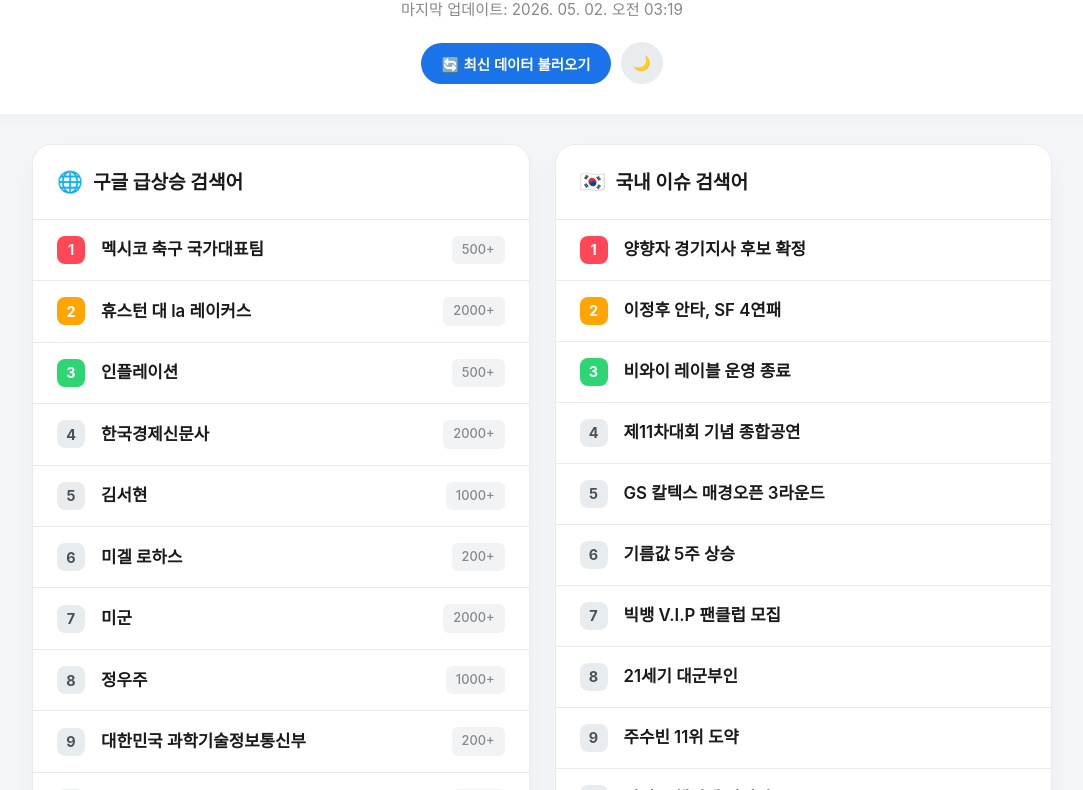
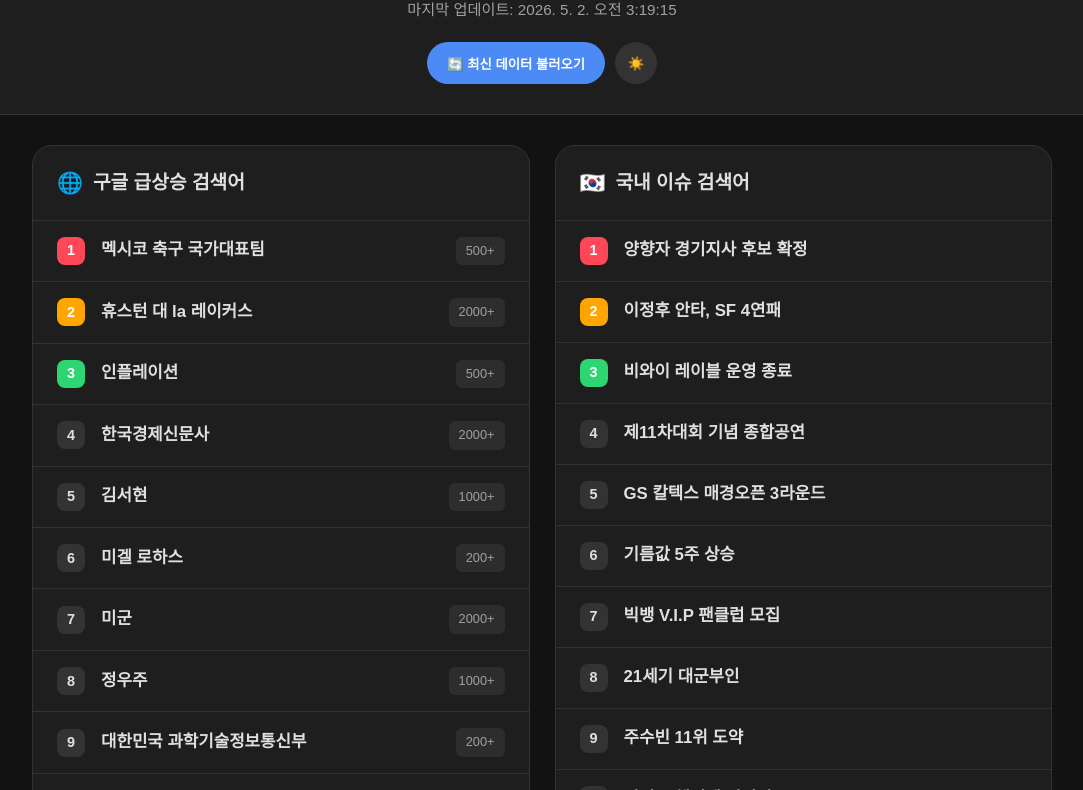
Before and after one commit to kdk0781/Trend, a website: page index.html in a window 1280 px wide. Shown: the part 86-876 px from the top of the page, without its empty margins (98-1181 px from the left). Drawn offline with Linux system fonts and the light colour scheme; a web font is replaced by a local one.

Commit message:
Update index.html

```diff
--- a/index.html
+++ b/index.html
@@ -1,354 +1,155 @@
 <!DOCTYPE html>
-<html lang="ko" data-theme="light">
+<html lang="ko" data-theme="dark">
 <head>
   <meta charset="UTF-8">
   <meta name="viewport" content="width=device-width, initial-scale=1.0, maximum-scale=1.0, user-scalable=no">
   <title>🔥 실시간 트렌드 대시보드</title>
-  <!-- 눈누 웹폰트 (Pretendard) 적용 -->
   <link rel="stylesheet" as="style" crossorigin href="https://cdn.jsdelivr.net/gh/orioncactus/pretendard@v1.3.9/dist/web/variable/pretendardvariable.min.css" />
 
   <style>
-    /* CSS 변수 (라이트/다크 모드 색상 정의) */
+    /* CSS 변수 설정 */
     :root {
-      --bg-color: #f4f6f9;
-      --card-bg: #ffffff;
-      --text-main: #1a1a1a;
-      --text-sub: #888888;
-      --border-color: #eaeaea;
-      --hover-bg: #f8f9fa;
-      --rank-bg: #e9ecef;
-      --rank-text: #495057;
-      --traffic-bg: #f1f3f5;
-      --btn-bg: #1a73e8;
-      --btn-hover: #1557b0;
-      --skeleton-bg: #e9ecef;
-      --skeleton-shine: #f8f9fa;
+      --bg-color: #f4f6f9; --card-bg: #ffffff; --text-main: #1a1a1a; --text-sub: #888888;
+      --border-color: #eaeaea; --hover-bg: #f8f9fa; --rank-bg: #e9ecef; --rank-text: #495057;
+      --traffic-bg: #f1f3f5; --btn-bg: #1a73e8; --btn-hover: #1557b0;
+      --skeleton-bg: #e9ecef; --skeleton-shine: #f8f9fa;
+    }
+    [data-theme="dark"] {
+      --bg-color: #121212; --card-bg: #1e1e1e; --text-main: #e0e0e0; --text-sub: #a0a0a0;
+      --border-color: #333333; --hover-bg: #2a2a2a; --rank-bg: #333333; --rank-text: #e0e0e0;
+      --traffic-bg: #2d2d2d; --btn-bg: #4c8bf5; --btn-hover: #3b71ca;
+      --skeleton-bg: #333333; --skeleton-shine: #444444;
     }
 
-    [data-theme="dark"] {
-      --bg-color: #121212;
-      --card-bg: #1e1e1e;
-      --text-main: #e0e0e0;
-      --text-sub: #a0a0a0;
-      --border-color: #333333;
-      --hover-bg: #2a2a2a;
-      --rank-bg: #333333;
-      --rank-text: #e0e0e0;
-      --traffic-bg: #2d2d2d;
-      --btn-bg: #4c8bf5;
-      --btn-hover: #3b71ca;
-      --skeleton-bg: #333333;
-      --skeleton-shine: #444444;
-    }
+    * { margin: 0; padding: 0; box-sizing: border-box; }
+    body { font-family: 'Pretendard Variable', sans-serif; background-color: var(--bg-color); color: var(--text-main); transition: 0.3s; line-height: 1.6; }
 
-    /* 기본 초기화 */
-    * { margin: 0; padding: 0; box-sizing: border-box; }
-    body {
-      font-family: 'Pretendard Variable', -apple-system, BlinkMacSystemFont, system-ui, Roboto, sans-serif;
-      background-color: var(--bg-color);
-      color: var(--text-main);
-      transition: background-color 0.3s, color 0.3s;
-      line-height: 1.6;
-    }
-
-    /* 상단 헤더 및 컨트롤 패널 */
-    header {
-      background-color: var(--card-bg);
-      padding: 30px 20px;
-      text-align: center;
-      box-shadow: 0 4px 20px rgba(0,0,0,0.03);
-      margin-bottom: 30px;
-      position: relative;
-    }
-    header h1 { font-size: 1.8rem; font-weight: 800; margin-bottom: 8px; letter-spacing: -0.5px; }
+    header { background-color: var(--card-bg); padding: 30px 20px; text-align: center; border-bottom: 1px solid var(--border-color); margin-bottom: 30px; }
+    header h1 { font-size: 1.8rem; font-weight: 800; margin-bottom: 8px; }
     header p { font-size: 0.95rem; color: var(--text-sub); margin-bottom: 20px; }
 
-    .controls {
-      display: flex;
-      justify-content: center;
-      gap: 10px;
-      align-items: center;
-    }
-    button {
-      background-color: var(--btn-bg);
-      color: white;
-      border: none;
-      padding: 10px 20px;
-      border-radius: 30px;
-      font-size: 0.9rem;
-      font-weight: 600;
-      cursor: pointer;
-      transition: all 0.2s;
-      display: flex;
-      align-items: center;
-      gap: 6px;
-    }
-    button:hover { background-color: var(--btn-hover); transform: translateY(-1px); }
-    .theme-btn { background-color: var(--rank-bg); color: var(--text-main); padding: 10px; border-radius: 50%; width: 42px; height: 42px; justify-content: center; }
-    .theme-btn:hover { background-color: var(--border-color); }
+    .controls { display: flex; justify-content: center; gap: 10px; }
+    button { background-color: var(--btn-bg); color: white; border: none; padding: 10px 20px; border-radius: 30px; font-weight: 600; cursor: pointer; }
+    .theme-btn { background-color: var(--rank-bg); color: var(--text-main); padding: 10px; border-radius: 50%; width: 42px; height: 42px; }
 
-    /* 메인 레이아웃 */
-    main {
-      max-width: 1050px;
-      margin: 0 auto;
-      padding: 0 15px 50px;
-      display: grid;
-      grid-template-columns: 1fr;
-      gap: 25px;
-    }
+    main { max-width: 1050px; margin: 0 auto; padding: 0 15px 50px; display: grid; grid-template-columns: 1fr; gap: 25px; }
     @media (min-width: 768px) { main { grid-template-columns: 1fr 1fr; } }
 
-    /* 카드 스타일 */
-    .trend-card {
-      background: var(--card-bg);
-      border-radius: 20px;
-      box-shadow: 0 10px 30px rgba(0,0,0,0.04);
-      overflow: hidden;
-      border: 1px solid var(--border-color);
-    }
-    .trend-header {
-      padding: 20px 24px;
-      background: var(--card-bg);
-      border-bottom: 1px solid var(--border-color);
-      display: flex;
-      align-items: center;
-    }
+    .trend-card { background: var(--card-bg); border-radius: 20px; border: 1px solid var(--border-color); overflow: hidden; }
+    .trend-header { padding: 20px 24px; border-bottom: 1px solid var(--border-color); display: flex; align-items: center; }
     .trend-header h2 { font-size: 1.2rem; font-weight: 700; }
     .icon { font-size: 1.3rem; margin-right: 10px; }
 
-    /* 리스트 스타일 */
     .trend-list { list-style: none; }
-    .trend-item {
-      display: flex;
-      align-items: center;
-      padding: 16px 24px;
-      border-bottom: 1px solid var(--border-color);
-      transition: background-color 0.2s;
-      text-decoration: none; /* 링크 밑줄 제거 */
-      color: inherit;
-    }
-    .trend-item:last-child { border-bottom: none; }
+    .trend-item { display: flex; align-items: center; padding: 16px 24px; border-bottom: 1px solid var(--border-color); text-decoration: none; color: inherit; }
     .trend-item:hover { background-color: var(--hover-bg); }
 
-    .rank {
-      width: 28px; height: 28px;
-      display: flex; align-items: center; justify-content: center;
-      background-color: var(--rank-bg);
-      color: var(--rank-text);
-      border-radius: 8px;
-      font-size: 0.9rem; font-weight: 700;
-      margin-right: 16px; flex-shrink: 0;
-    }
-    /* 상위권 하이라이트 */
+    .rank { width: 28px; height: 28px; display: flex; align-items: center; justify-content: center; background-color: var(--rank-bg); color: var(--rank-text); border-radius: 8px; font-size: 0.9rem; font-weight: 700; margin-right: 16px; flex-shrink: 0; }
     .trend-item:nth-child(1) .rank { background-color: #ff4757; color: white; }
     .trend-item:nth-child(2) .rank { background-color: #ffa502; color: white; }
     .trend-item:nth-child(3) .rank { background-color: #2ed573; color: white; }
 
-    .keyword { flex-grow: 1; font-size: 1.05rem; font-weight: 600; word-break: keep-all; }
+    .keyword { flex-grow: 1; font-size: 1.05rem; font-weight: 600; }
+    .traffic { font-size: 0.8rem; color: var(--text-sub); background: var(--traffic-bg); padding: 4px 10px; border-radius: 6px; margin-left: 10px; }
 
-    .traffic {
-      font-size: 0.8rem; font-weight: 500;
-      color: var(--text-sub);
-      background: var(--traffic-bg);
-      padding: 4px 10px; border-radius: 6px;
-      margin-left: 10px; white-space: nowrap;
-    }
+    /* 🌟 상승/하락/New 아이콘 스타일 */
+    .status-badge { font-size: 0.85rem; font-weight: 800; margin-left: 10px; width: 20px; text-align: center; display: flex; justify-content: center; align-items: center;}
+    .status-up { color: #ff4757; }    /* 빨간색 */
+    .status-down { color: #3742fa; }  /* 파란색 */
+    .status-new { color: #ff4757; font-weight: 900; }
+    .status-same { color: var(--text-sub); }
 
-    /* 스켈레톤 로딩 애니메이션 */
-    .skeleton {
-      background: linear-gradient(90deg, var(--skeleton-bg) 25%, var(--skeleton-shine) 50%, var(--skeleton-bg) 75%);
-      background-size: 200% 100%;
-      animation: loading 1.5s infinite;
-      border-radius: 4px;
-    }
+    .skeleton { background: linear-gradient(90deg, var(--skeleton-bg) 25%, var(--skeleton-shine) 50%, var(--skeleton-bg) 75%); background-size: 200% 100%; animation: loading 1.5s infinite; border-radius: 4px; }
     @keyframes loading { 0% { background-position: 200% 0; } 100% { background-position: -200% 0; } }
     .skel-rank { width: 28px; height: 28px; border-radius: 8px; margin-right: 16px; }
     .skel-text { width: 60%; height: 20px; }
-    .skel-traffic { width: 50px; height: 20px; margin-left: auto; border-radius: 6px; }
-
-    /* 토스트 알림 */
-    #toast {
-      visibility: hidden;
-      min-width: 250px;
-      background-color: #333;
-      color: #fff;
-      text-align: center;
-      border-radius: 30px;
-      padding: 12px 24px;
-      position: fixed;
-      z-index: 1000;
-      left: 50%;
-      bottom: 30px;
-      transform: translateX(-50%);
-      font-size: 0.95rem;
-      font-weight: 500;
-      box-shadow: 0 5px 15px rgba(0,0,0,0.2);
-    }
-    #toast.show {
-      visibility: visible;
-      animation: fadein 0.5s, fadeout 0.5s 2.5s;
-    }
-    @keyframes fadein { from { bottom: 0; opacity: 0; } to { bottom: 30px; opacity: 1; } }
-    @keyframes fadeout { from { bottom: 30px; opacity: 1; } to { bottom: 0; opacity: 0; } }
   </style>
 </head>
 <body>
 
   <header>
     <h1>🔥 오늘 실시간 트렌드</h1>
-    <p id="update-time">마지막 업데이트: 데이터 확인 중...</p>
+    <p id="update-time">데이터 확인 중...</p>
     <div class="controls">
-      <button onclick="loadTrends(true)">🔄 최신 데이터 불러오기</button>
-      <button class="theme-btn" onclick="toggleTheme()" title="다크모드 전환">🌙</button>
+      <button onclick="loadTrends()">🔄 최신 데이터 불러오기</button>
+      <button class="theme-btn" onclick="toggleTheme()">☀️</button>
     </div>
   </header>
 
   <main>
-    <!-- 구글 트렌드 영역 -->
     <section class="trend-card">
-      <div class="trend-header">
-        <span class="icon">🌐</span>
-        <h2>구글 급상승 검색어</h2>
-      </div>
-      <ul id="google-list" class="trend-list">
-        <!-- JS에서 스켈레톤 UI가 주입됨 -->
-      </ul>
+      <div class="trend-header"><span class="icon">🌐</span><h2>구글 급상승 검색어</h2></div>
+      <ul id="google-list" class="trend-list"></ul>
     </section>
-
-    <!-- 국내 트렌드 영역 -->
     <section class="trend-card">
-      <div class="trend-header">
-        <span class="icon">🇰🇷</span>
-        <h2>국내 이슈 검색어</h2>
-      </div>
-      <ul id="domestic-list" class="trend-list">
-        <!-- JS에서 스켈레톤 UI가 주입됨 -->
-      </ul>
+      <div class="trend-header"><span class="icon">🇰🇷</span><h2>국내 이슈 검색어</h2></div>
+      <ul id="domestic-list" class="trend-list"></ul>
     </section>
   </main>
 
-  <div id="toast">✅ 최신 데이터를 불러왔습니다.</div>
-
   <script>
-    // 1. 다크모드 관리 로직
-    function initTheme() {
-      const savedTheme = localStorage.getItem('theme');
-      const prefersDark = window.matchMedia('(prefers-color-scheme: dark)').matches;
-      const theme = savedTheme || (prefersDark ? 'dark' : 'light');
-      document.documentElement.setAttribute('data-theme', theme);
-      updateThemeButton(theme);
+    function toggleTheme() {
+      const current = document.documentElement.getAttribute('data-theme');
+      const next = current === 'dark' ? 'light' : 'dark';
+      document.documentElement.setAttribute('data-theme', next);
+      document.querySelector('.theme-btn').innerText = next === 'dark' ? '☀️' : '🌙';
     }
 
-    function toggleTheme() {
-      const currentTheme = document.documentElement.getAttribute('data-theme');
-      const newTheme = currentTheme === 'dark' ? 'light' : 'dark';
-      document.documentElement.setAttribute('data-theme', newTheme);
-      localStorage.setItem('theme', newTheme);
-      updateThemeButton(newTheme);
-    }
+    async function loadTrends() {
+      const jsonUrl = `trends.json?t=${new Date().getTime()}`;
+      try {
+        const response = await fetch(jsonUrl);
+        const data = await response.json();
 
-    function updateThemeButton(theme) {
-      const btn = document.querySelector('.theme-btn');
-      btn.innerText = theme === 'dark' ? '☀️' : '🌙';
-    }
+        const date = new Date(data.updatedAt);
+        document.getElementById('update-time').innerText = `마지막 업데이트: ${date.toLocaleString('ko-KR')}`;
 
-    // 2. 스켈레톤 UI 렌더링 함수
-    function showSkeleton(elementId) {
-      const listElement = document.getElementById(elementId);
-      listElement.innerHTML = '';
-      for (let i = 0; i < 10; i++) {
-        listElement.innerHTML += `
-          <li class="trend-item">
-            <div class="skeleton skel-rank"></div>
-            <div class="skeleton skel-text" style="width: ${Math.floor(Math.random() * 40 + 30)}%"></div>
-            <div class="skeleton skel-traffic"></div>
-          </li>
-        `;
+        renderList('google-list', data.google, 'google');
+        renderList('domestic-list', data.domestic, 'naver');
+      } catch (error) {
+        console.error('Error:', error);
       }
     }
 
-    // 3. 토스트 알림 함수
-    function showToast(message) {
-      const toast = document.getElementById("toast");
-      toast.innerText = message;
-      toast.className = "show";
-      setTimeout(() => { toast.className = toast.className.replace("show", ""); }, 3000);
-    }
-
-    // 4. 메인 데이터 로드 함수
-    async function loadTrends(isManualRefresh = false) {
-      showSkeleton('google-list');
-      showSkeleton('domestic-list');
-
-      const jsonUrl = `trends.json?t=${new Date().getTime()}`;
-
-      try {
-        const response = await fetch(jsonUrl);
-        if (!response.ok) throw new Error('데이터 파일을 찾을 수 없습니다.');
-        const data = await response.json();
-
-        // 업데이트 시간 표시
-        const updateDate = new Date(data.updatedAt);
-        const formattedDate = updateDate.toLocaleString('ko-KR', {
-          year: 'numeric', month: '2-digit', day: '2-digit', hour: '2-digit', minute: '2-digit'
-        });
-        document.getElementById('update-time').innerText = `마지막 업데이트: ${formattedDate}`;
-
-        // 리스트 렌더링
-        renderList('google-list', data.google, 'google');
-        renderList('domestic-list', data.domestic, 'naver');
-
-        if (isManualRefresh) showToast("✅ 최신 데이터를 불러왔습니다.");
-
-      } catch (error) {
-        console.error('Error:', error);
-        document.getElementById('update-time').innerText = '⚠️ 데이터 수집 서버 점검 중입니다.';
-        document.getElementById('google-list').innerHTML = '<li class="trend-item" style="justify-content:center; color:var(--text-sub);">데이터를 불러올 수 없습니다.</li>';
-        document.getElementById('domestic-list').innerHTML = '<li class="trend-item" style="justify-content:center; color:var(--text-sub);">데이터를 불러올 수 없습니다.</li>';
-        if (isManualRefresh) showToast("❌ 데이터 갱신에 실패했습니다.");
-      }
-    }
-
-    // 리스트 DOM 생성 함수 (검색 링크 연동 포함)
     function renderList(elementId, items, searchEngine) {
       const listElement = document.getElementById(elementId);
       listElement.innerHTML = '';
 
-      if (!items || items.length === 0) {
-        listElement.innerHTML = '<li class="trend-item" style="justify-content:center; color:var(--text-sub);">현재 수집된 데이터가 없습니다.</li>';
-        return;
-      }
-
       items.forEach(item => {
-        // 클릭 시 검색 결과로 이동하는 URL 설정
         const searchUrl = searchEngine === 'google'
           ? `https://www.google.com/search?q=${encodeURIComponent(item.keyword)}`
           : `https://search.naver.com/search.naver?query=${encodeURIComponent(item.keyword)}`;
 
-        // <a> 태그로 감싸서 클릭 가능하게 만듦
         const li = document.createElement('a');
-        li.href = searchUrl;
-        li.target = "_blank"; // 새 창에서 열기
-        li.className = 'trend-item';
+        li.href = searchUrl; li.target = "_blank"; li.className = 'trend-item';
 
-        const trafficHtml = (item.traffic && item.traffic !== 'N/A') ? `<span class="traffic">${item.traffic}</span>` : '';
+        const trafficHtml = item.traffic && item.traffic !== 'N/A' ? `<span class="traffic">${item.traffic}</span>` : '';
+
+        // 🌟 상승, 하락, 신규(New), 동일 상태 렌더링 로직
+        let stateHtml = '';
+        if (item.state) {
+          if (item.state === '+') {
+            stateHtml = `<span class="status-badge status-up">▲</span>`;
+          } else if (item.state === '-') {
+            stateHtml = `<span class="status-badge status-down">▼</span>`;
+          } else if (item.state.toLowerCase() === 'n') {
+            stateHtml = `<span class="status-badge status-new">N</span>`;
+          } else {
+            stateHtml = `<span class="status-badge status-same">-</span>`;
+          }
+        }
 
         li.innerHTML = `
           <span class="rank">${item.rank}</span>
           <span class="keyword">${item.keyword}</span>
           ${trafficHtml}
+          ${stateHtml}
         `;
         listElement.appendChild(li);
       });
     }
 
-    // 초기화 실행
-    initTheme();
     loadTrends();
-
-    // 매 10분마다 자동으로 화면을 새로고침하는 로직 (선택사항)
-    setInterval(() => loadTrends(false), 600000);
-
   </script>
 </body>
 </html>
```
